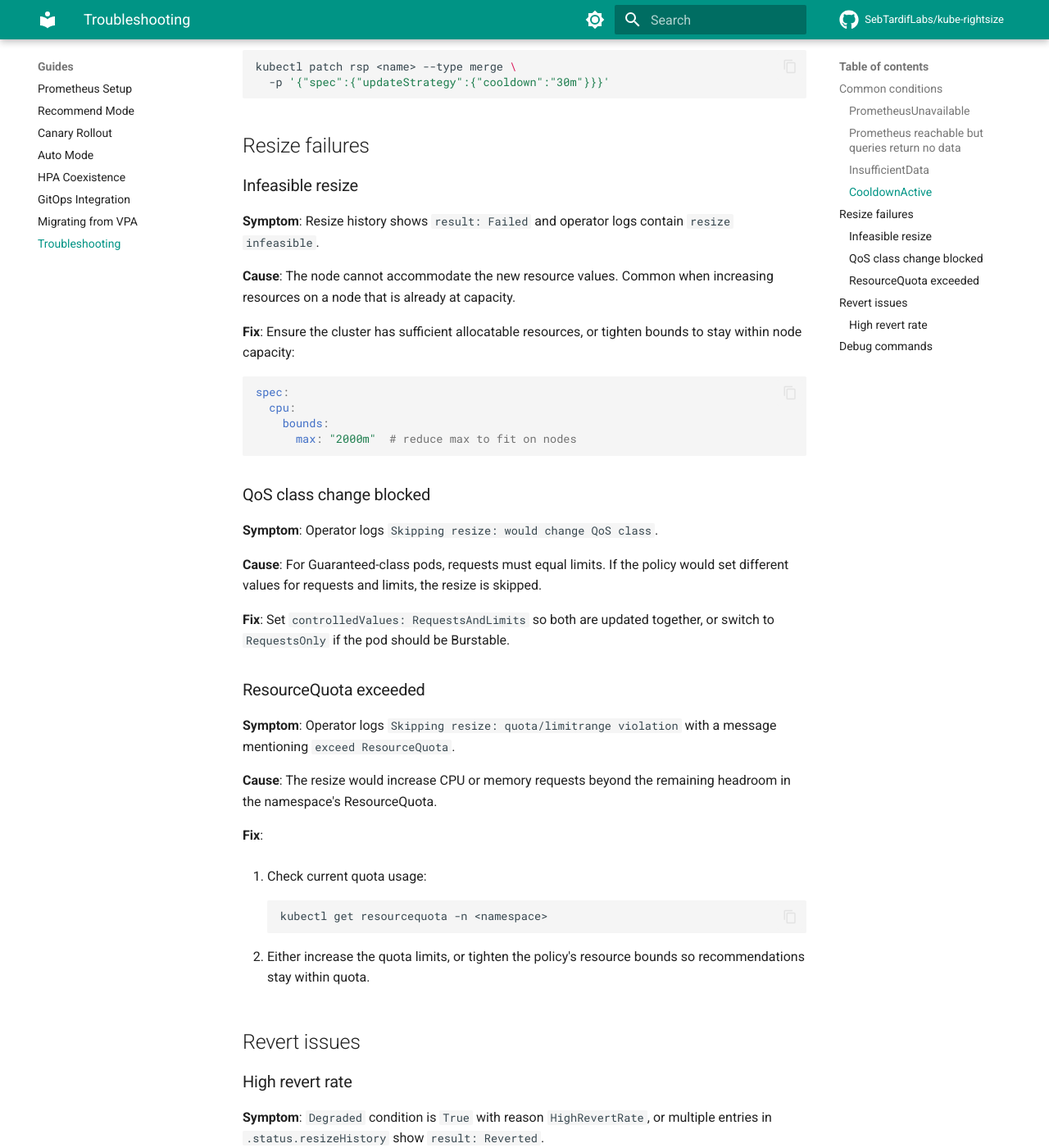
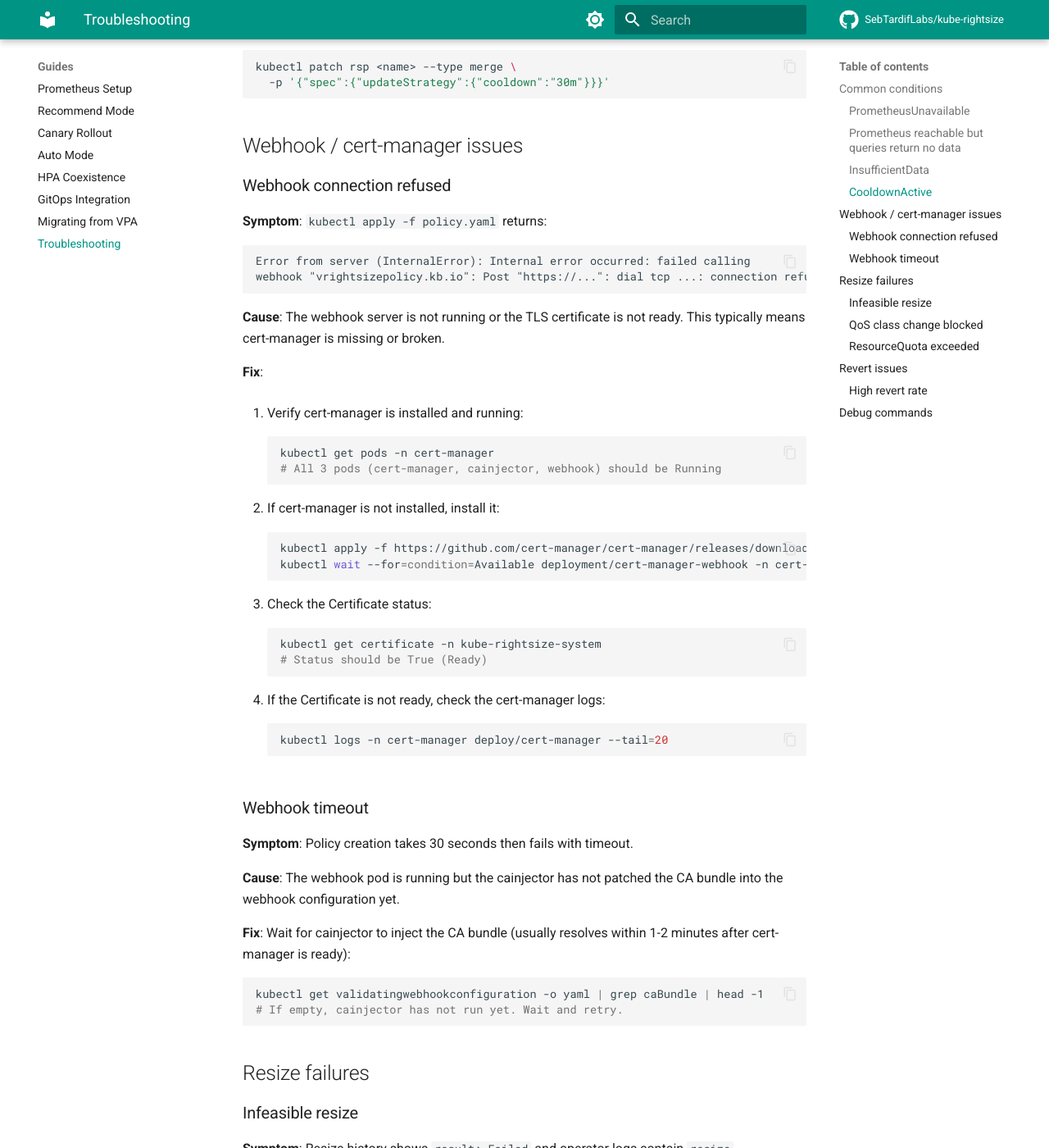
Before and after one commit to attune-io/attune, an MkDocs documentation site: the page built from docs/guides/troubleshooting.md, in a window 1280 px wide and 1400 px high, scrolled down 2092 px. Shown: the whole window at 82% size. Built offline with MkDocs 1.6.1 and Material for MkDocs 9.7.7, drawn with Linux system fonts in a browser that asks for light colours; comment, search, counter and statistics services are not loaded.

Commit message:
fix: show 'No RightSizePolicies found' for empty kubectl output, add webhook troubleshooting
- kubectl rightsize status/savings/recommendations now prints
  'No RightSizePolicies found.' when the list is empty (matching
  kubectl convention) instead of showing only column headers
- Add webhook/cert-manager troubleshooting section covering connection
  refused and timeout errors (most common Day 1 failure mode)
- Filed #39 for recommendations UX during InsufficientData period

Signed-off-by: Sebastien Tardif <sebtardif@ncf.ca>

````diff
--- a/docs/guides/troubleshooting.md
+++ b/docs/guides/troubleshooting.md
@@ -103,6 +103,64 @@ kubectl patch rsp <name> --type merge \
   -p '{"spec":{"updateStrategy":{"cooldown":"30m"}}}'
 ```
 
+## Webhook / cert-manager issues
+
+### Webhook connection refused
+
+**Symptom**: `kubectl apply -f policy.yaml` returns:
+
+```
+Error from server (InternalError): Internal error occurred: failed calling
+webhook "vrightsizepolicy.kb.io": Post "https://...": dial tcp ...: connection refused
+```
+
+**Cause**: The webhook server is not running or the TLS certificate is not
+ready. This typically means cert-manager is missing or broken.
+
+**Fix**:
+
+1. Verify cert-manager is installed and running:
+
+    ```bash
+    kubectl get pods -n cert-manager
+    # All 3 pods (cert-manager, cainjector, webhook) should be Running
+    ```
+
+2. If cert-manager is not installed, install it:
+
+    ```bash
+    kubectl apply -f https://github.com/cert-manager/cert-manager/releases/download/v1.17.2/cert-manager.yaml
+    kubectl wait --for=condition=Available deployment/cert-manager-webhook -n cert-manager --timeout=120s
+    ```
+
+3. Check the Certificate status:
+
+    ```bash
+    kubectl get certificate -n kube-rightsize-system
+    # Status should be True (Ready)
+    ```
+
+4. If the Certificate is not ready, check the cert-manager logs:
+
+    ```bash
+    kubectl logs -n cert-manager deploy/cert-manager --tail=20
+    ```
+
+### Webhook timeout
+
+**Symptom**: Policy creation takes 30 seconds then fails with timeout.
+
+**Cause**: The webhook pod is running but the cainjector has not patched the
+CA bundle into the webhook configuration yet.
+
+**Fix**: Wait for cainjector to inject the CA bundle (usually resolves within
+1-2 minutes after cert-manager is ready):
+
+```bash
+kubectl get validatingwebhookconfiguration -o yaml | grep caBundle | head -1
+# If empty, cainjector has not run yet. Wait and retry.
+```
+
 ## Resize failures
 
 ### Infeasible resize
````
Also changed, not shown: 1 other file.
